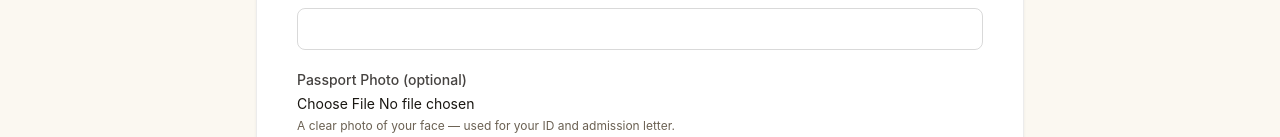
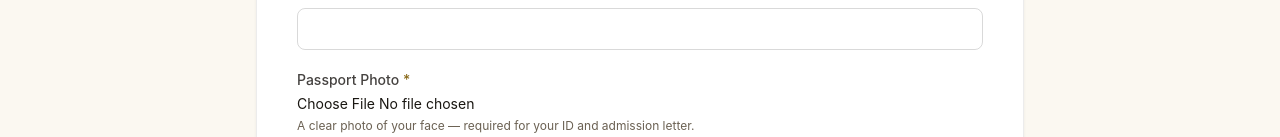
Before and after one commit to Eric-Okyere/Rolenfashionclient, a Next.js app: page /admissions in a window 1280 px wide. Shown: the part 815-952 px from the top of the page. Built offline with nearby package versions, Linux system fonts and the light colour scheme; no server answers.

Commit message:
Admission

```diff
--- a/src/components/AdmissionsForm.js
+++ b/src/components/AdmissionsForm.js
@@ -68,10 +68,17 @@ export default function AdmissionsForm({ courses }) {
 
   async function handleSubmit(e) {
     e.preventDefault();
+    // Belt-and-suspenders alongside the file input's native `required` —
+    // catches the rare case that's bypassed (e.g. a very old browser) with
+    // the same message the server would otherwise reject the request with.
+    if (!photoFile) {
+      setResult({ error: 'A passport photo is required.' });
+      return;
+    }
     setSubmitting(true);
     setResult(null);
     try {
-      // multipart/form-data (not JSON) so the optional photo can ride along
+      // multipart/form-data (not JSON) so the required photo can ride along
       // with the text fields in a single request — apiFetch already skips
       // setting a Content-Type header for a FormData body, letting the
       // browser set the correct multipart boundary itself.
@@ -161,7 +168,9 @@ export default function AdmissionsForm({ courses }) {
         <Field label="Nationality" value={form.nationality} onChange={(v) => update('nationality', v)} />
         <Field label="Address" required value={form.address} onChange={(v) => update('address', v)} className="md:col-span-2" />
         <label className="text-sm block md:col-span-2">
-          <span className="block mb-1 font-medium text-ink/80">Passport Photo (optional)</span>
+          <span className="block mb-1 font-medium text-ink/80">
+            Passport Photo <span className="text-gold-dark">*</span>
+          </span>
           <div className="flex items-center gap-4">
             {photoPreview && (
               // eslint-disable-next-line @next/next/no-img-element -- local object URL preview, not a next/image-eligible remote source
@@ -170,11 +179,12 @@ export default function AdmissionsForm({ courses }) {
             <input
               type="file"
               accept="image/*"
+              required
               onChange={(e) => handlePhotoChange(e.target.files?.[0] || null)}
               className="text-sm"
             />
           </div>
-          <span className="block mt-1 text-xs text-muted">A clear photo of your face — used for your ID and admission letter.</span>
+          <span className="block mt-1 text-xs text-muted">A clear photo of your face — required for your ID and admission letter.</span>
         </label>
       </fieldset>
 
```
